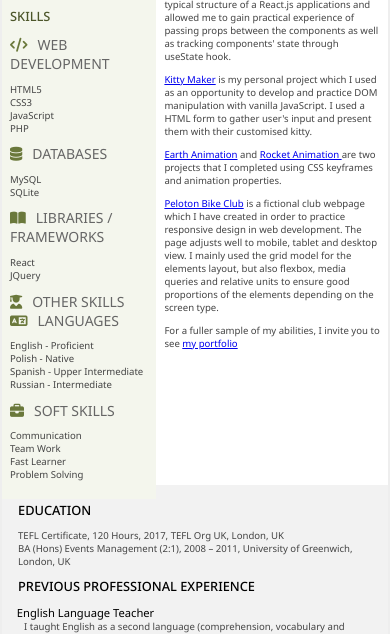
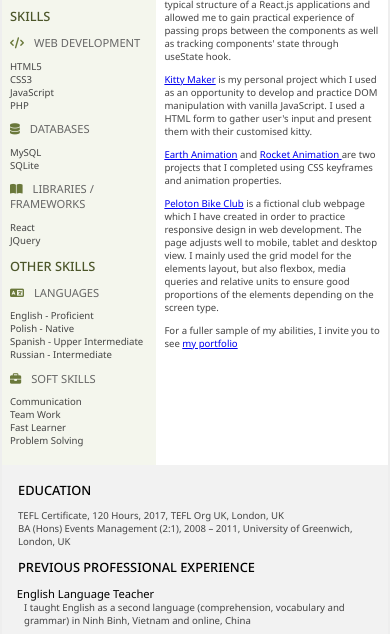
Before and after one commit to Bea-Pan/Bea-CV, a plain HTML site: page index.html in a window 390 px wide. Shown: the part 449-1083 px from the top of the page. Drawn offline with Linux system fonts and the light colour scheme.

Commit message:
mobile adjustments

```diff
--- a/index.html
+++ b/index.html
@@ -55,7 +55,7 @@
                             <li>React</li>
                             <li>JQuery</li>
                         </ul>
-                        <div class="mlb-subtitle"><i class="fas fa-user-graduate"></i>Other Skills</div>
+                        <div class="mlb-title"></i>Other Skills</div>
                         <div class="mlb-subtitle"><i class="fas fa-language"></i>Languages</div>
                         <ul class="mlb-subinfo">
                             <li>English - Proficient</li>
--- a/styles.css
+++ b/styles.css
@@ -204,6 +204,9 @@ html, body {
     .mlb-title{
         font-size: 0.8rem;
     }
+    .mlb-subtitle{
+        font-size: 0.7rem;
+    }
     .mlb-info{
         font-size: 0.5rem;
         margin-left: -1.5rem;
@@ -264,7 +267,7 @@ html, body {
     .mobile{
         display: block;
         background-color: #f2f2f2;
-       margin-top: -0.9rem;
+       /* margin-top: -0.9rem; */
        padding-top: 1rem;
        padding-left: 1rem;
     }
```
